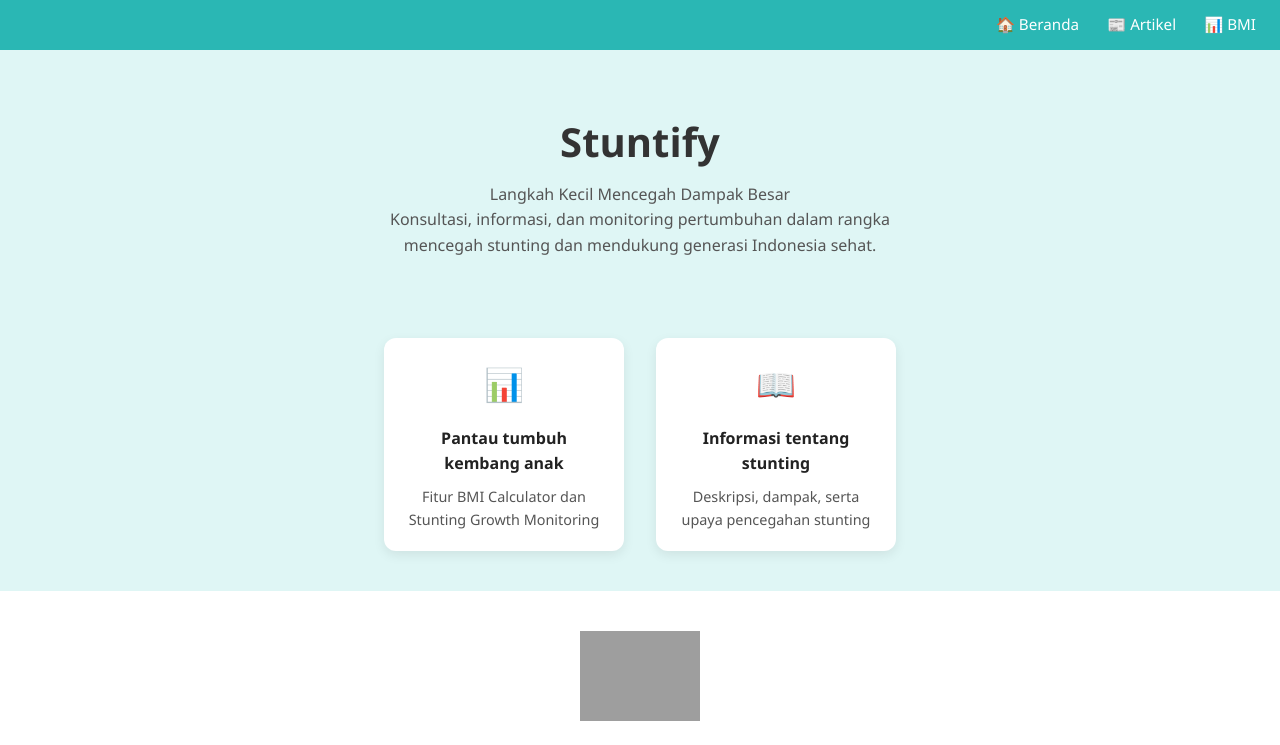
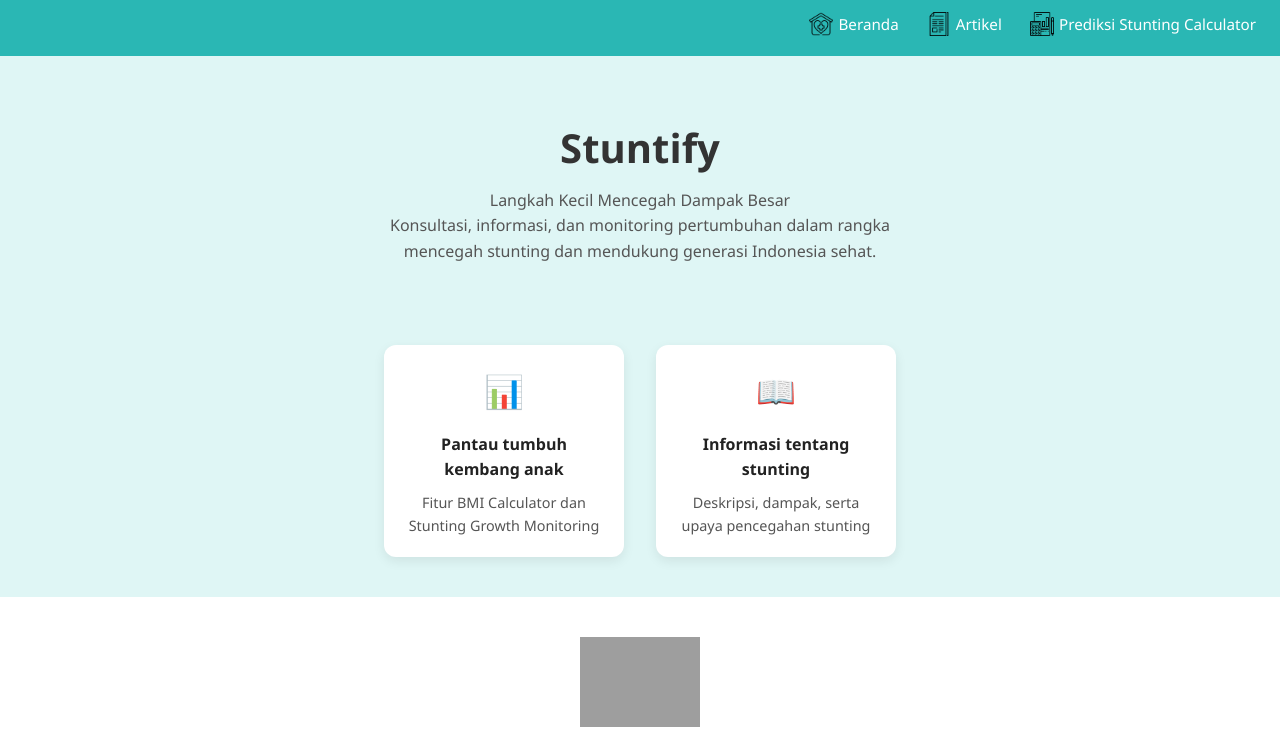
Before and after one commit to asrulhaq/capstine-project, a plain HTML site: page index.html in a window 1280 px wide. Shown: the top 745 px of the page. Drawn offline with nearby package versions, Linux system fonts and the light colour scheme; grey boxes are pictures that could not be loaded.

Commit message:
update nav bmi.html dan index.html sambung dengan img

```diff
--- a/assets/css/index.css
+++ b/assets/css/index.css
@@ -38,6 +38,12 @@ body {
   transition: transform 0.2s ease;
 }
 
+.nav-menu img {
+  width: 24px;
+  height: 24px;
+  vertical-align: middle;
+  margin-right: 5px;
+}
 
 
 .nav-menu a:hover {
--- a/index.html
+++ b/index.html
@@ -11,9 +11,9 @@
   <header class="navbar">
     <div class="logo"></div>
     <nav class="nav-menu">
-      <a href="#">🏠 Beranda</a>
-      <a href="articel.html">📰 Artikel</a>
-      <a href="bmi.html">📊 BMI</a>
+       <a href="#"><img src="assets/img/home.png" alt="Beranda"> Beranda</a>
+      <a href="articel.html"><img src="assets/img/article.png" alt="Artikel"> Artikel</a>
+      <a href="bmi.html"><img src="assets/img/calculator.png" alt="BMI">Prediksi Stunting Calculator</a>
     </nav>
   </header>
 
```
Also changed, not shown: assets/css/Bmi.css (+8 -0 lines), bmi.html (+3 -3 lines).
